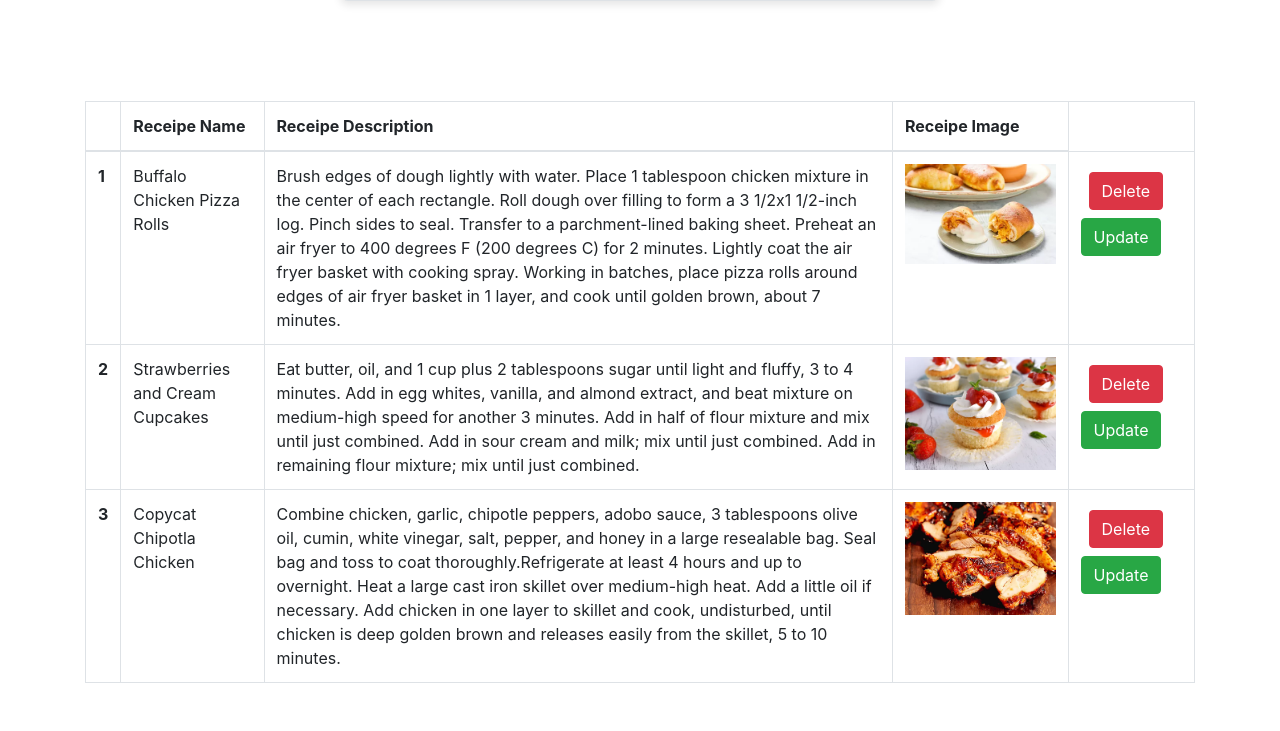
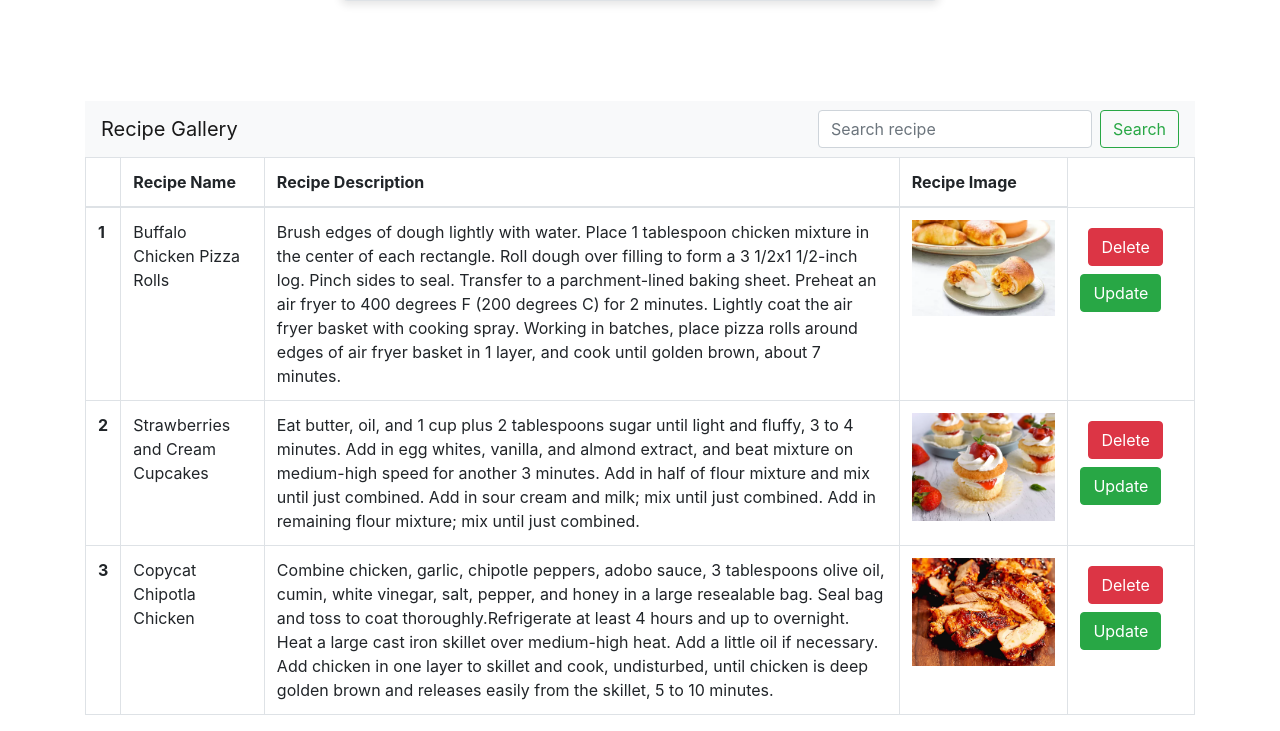
Before and after one commit to jhapriyanshu16/django-recipe-proj, a Django app: page / in a window 1280 px wide. Shown: the part 549-1280 px from the top of the page. Before the commit the page ends 1232 px from the top, so only its background shows below. Run offline with Django 5.2, Linux system fonts and the light colour scheme; data comes from the database, SQL or seed files in the repository; both versions use the stored data as it was after the commit; some libraries are stand-ins or nearby versions.

Commit message:
added search recipe btn

```diff
--- a/vege/templates/receipes/receipes.html
+++ b/vege/templates/receipes/receipes.html
@@ -1,5 +1,6 @@
 <!DOCTYPE html>
 <html lang="en">
+
 <head>
     <meta charset="UTF-8">
     <meta name="viewport" content="width=device-width, initial-scale=1.0">
@@ -14,27 +15,30 @@
             box-shadow: 0 4px 8px rgba(0, 0, 0, 0.1);
             max-width: 600px;
             margin: auto;
+            margin-bottom: 100px;
 
         }
+
         .form-container h1 {
             color: #28a745;
         }
+
         .form-container .btn-success {
             background-color: #28a745;
             border-color: #28a745;
         }
+
         .form-container .btn-success:hover {
             background-color: #218838;
             border-color: #1e7e34;
         }
+
         .form-group {
             margin-bottom: 1.5rem;
         }
-        .table{
-            margin-top: 100px;
-        }
     </style>
 </head>
+
 <body>
     <div class="container mt-5">
         <div class="form-container">
@@ -43,11 +47,13 @@
                 {% csrf_token %}
                 <div class="form-group">
                     <label for="recipeName">Recipe Name</label>
-                    <input name="receipe_name" type="text" class="form-control" id="recipeName" placeholder="Enter recipe name" required>
+                    <input name="receipe_name" type="text" class="form-control" id="recipeName"
+                        placeholder="Enter recipe name" required>
                 </div>
                 <div class="form-group">
                     <label for="recipeDescription">Recipe Description</label>
-                    <textarea name="receipe_description" class="form-control" id="recipeDescription" rows="3" placeholder="Enter recipe description" required></textarea>
+                    <textarea name="receipe_description" class="form-control" id="recipeDescription" rows="3"
+                        placeholder="Enter recipe description" required></textarea>
                 </div>
                 <div class="form-group">
                     <label for="recipeImage">Recipe Image</label>
@@ -58,14 +64,22 @@
                 </div>
             </form>
         </div>
+        <nav class="navbar navbar-light bg-light justify-content-between">
+            <a class="navbar-brand">Recipe Gallery</a>
+            <form class="form-inline">
+                <input class="form-control mr-sm-2" type="search" placeholder="Search recipe" aria-label="Search"
+                    name="search">
+                <button class="btn btn-outline-success my-2 my-sm-0" type="submit">Search</button>
+            </form>
+        </nav>
 
         <table class="table table-hover table-bordered">
             <thead>
                 <tr>
                     <th scope="col"></th>
-                <th scope="col">Receipe Name</th>
-                <th scope="col">Receipe Description</th>
-                <th scope="col">Receipe Image</th>
+                    <th scope="col">Recipe Name</th>
+                    <th scope="col">Recipe Description</th>
+                    <th scope="col">Recipe Image</th>
                 </tr>
             </thead>
             <tbody>
@@ -75,10 +89,11 @@
                     <td>{{receipe.receipe_name}}</td>
                     <td>{{receipe.receipe_description}}</td>
                     <td>
-                    <img src="/media/{{receipe.receipe_image}}" style="display: block;margin-left: auto;margin-right: auto;width: 100%;">
+                        <img src="/media/{{receipe.receipe_image}}"
+                            style="display: block;margin-left: auto;margin-right: auto;width: 100%;" alt="No image to display">
                     </td>
                     <td>
-                    <a href="/delete-receipe/{{receipe.id}}" class="btn btn-danger m-2" > Delete  </a>
+                        <a href="/delete-receipe/{{receipe.id}}" class="btn btn-danger m-2"> Delete </a>
                         <a href="/update-receipe/{{receipe.id}}" class="btn btn-success">Update</a>
 
                     </td>
@@ -89,4 +104,5 @@
 
     </div>
 </body>
+
 </html>
--- a/vege/views.py
+++ b/vege/views.py
@@ -22,6 +22,11 @@
         return redirect('/')
 
     queryset = Receipe.objects.all()
+
+    if request.GET.get('search'):
+        queryset = queryset.filter(receipe_name__icontains = request.GET.get('search'))
+
+
     context = {'receipes':queryset}
 
     return render(request,"receipes/receipes.html",context)
```
Also changed, not shown: db.sqlite3. Lines whose indentation alone changed are shown as unchanged.
